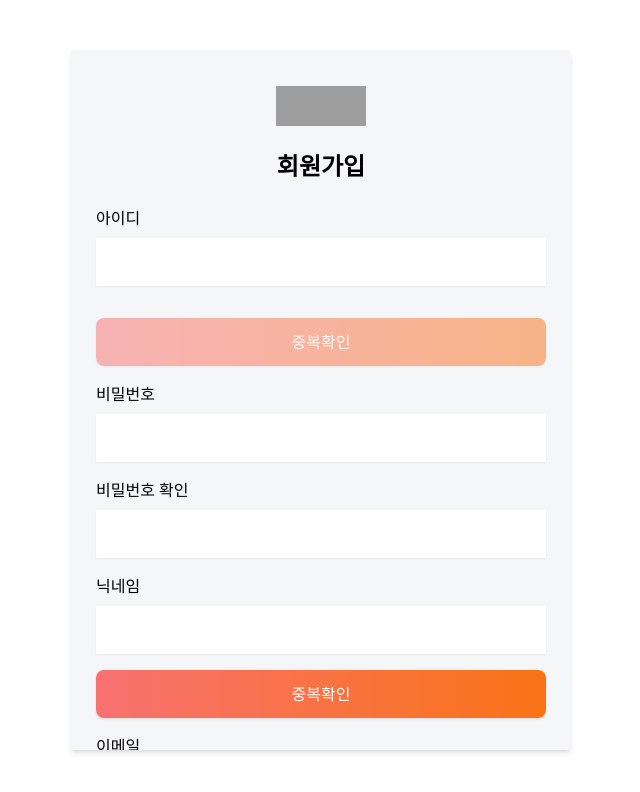
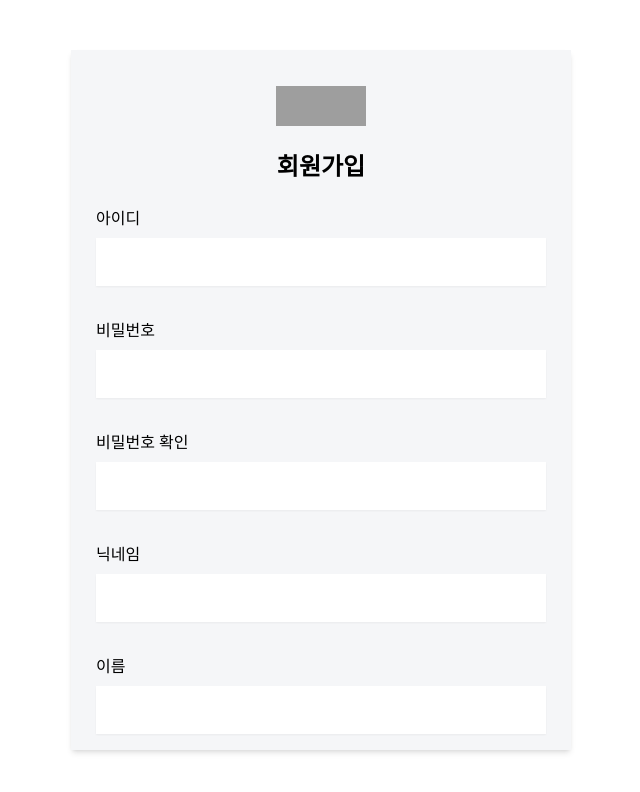
Before and after one commit to rukadeveloper/nexjs-test, a Next.js app: page /join in a window 1280 px wide. Shown: the top 792 px of the page, without its empty margins (319-959 px from the left). Built offline with nearby package versions, Linux system fonts and the light colour scheme; grey boxes are pictures that could not be loaded.

Commit message:
회원가입 진행중

```diff
--- a/src/components/join/Forms.tsx
+++ b/src/components/join/Forms.tsx
@@ -1,46 +1,40 @@
 'use client'
 
 import React, { useEffect, useReducer, useState } from 'react';
-import ReactDOM from 'react-dom';
 import { Input } from '../ui/input'
 import { Label } from '../ui/label'
 import InputWrap from '../shared/layouts/Input/InputWrap'
 import { Button } from '../ui/button';
 import { validate, ValidationRule, validationRules , ValidationRules } from '@/util/validation';
-import Alert from './Alert';
 
-type State = {
-    id: any,
-    idValid: boolean,
-    idValidation: boolean,
-    idError: { [key:string]: string },
-    idValidationError: string,
-    idValidationOpen: boolean,
-    pw: any,
+type States = {
+    id: string,
+    idValid: boolean
+    idError: string,
+    pw: string,
+    pwValid: boolean,
+    pwError: string,
     pwCheck: string,
+    pwCheckValid: boolean,
+    pwCheckError: string,
     nick: string,
+    nickValid: boolean,
+    nickError: string,
     name: string,
+    nameValid: boolean,
+    nameError: string,
     email: string,
     phone: string
 }
 
-type Action = {
-    type: string,
-    val?: string,
-    result?: IdCheckResult
-}
-
-type IdCheckResult = {
-    valid: boolean,
-    message: string
-}
+type Action =
+  | { type: 'UPDATE_ID'; val: string }
+  | { type: 'UPDATE_PW'; val: string }
+  | { type: 'UPDATE_PWCHECK', val: string }
+  | { type: 'UPDATE_NICK', val: string }
+  | { type: 'UPDATE_NAME', val: string }
 
 const isValid = (value: string, rules: ValidationRule[]): boolean => {
-
-    if (!Array.isArray(rules)) {
-      console.error('Rules is not an array:', rules);
-      return false;
-    }
 
     for (const rule of rules) {
         if(!rule.test(value)) {
@@ -48,49 +42,65 @@ const isValid = (value: string, rules: ValidationRule[]): boolean => {
         }
     }
     return true;
-}
+  }
 
-const idChecking = async (value: string) : Promise<IdCheckResult> => {
-    const formData = new FormData();
+const formRules = (password: string): ValidationRules => ({
+  id: [validationRules.required('id'), validationRules.id()],
+  pw: [validationRules.required('pw'), validationRules.minLength(8), validationRules.maxLength(20)],
+  pwCheck: [validationRules.required('pwCheck'), validationRules.pwCheck(password)],
+  nick: [validationRules.required('nick')],
+  name: [validationRules.required('name'),validationRules.minLength(2)]
+});
 
-    if (value) {
-      formData.append('uid', value);
-    }
-    try {
-        const response = await fetch('/api/idCheck',{
-            method: 'POST',
-            body: formData
-        });
-        const data = await response.json();
-        return data;
-    } catch(err) {
-        return {
-            valid: false,
-            message: ''
-        }
-    }
-}
 
-const formRules: ValidationRules = {
-    id: [validationRules.required('id')],
-    pw: [validationRules.required('pw'), validationRules.minLength(8)],
-  };
+const formReducer: React.Reducer<States, Action> = (state, action) => {
+    const rules = formRules(state.pw);
 
-const formReducer: React.Reducer<State, Action> = (state, action) => {
     switch (action.type) {
       case 'UPDATE_ID':
-         const newData = {...state, id: action.val }
-         const isValids = isValid(action.val!, formRules.id)
-         const errors = validate(newData, formRules);
-         return {...newData, idValid: isValids, idError: errors}
-      case 'ID_VALIDATION':
-        return { ...state, idValidation: action.result!.valid, idValidationError: action.result!.message, idValidationOpen: true }
+         if(action.val !== undefined) {
+            return { ...state, id: action.val, idValid: isValid(action.val, rules.id), idError: validate(action.val, rules.id) }
+         }
       case 'UPDATE_PW':
-        return { ...state, pw: action.val };
+        if(action.val !== undefined) {
+          return {
+            ...state,
+            pw: action.val,
+            pwValid: isValid(action.val, rules.pw),
+            pwError: validate(action.val, rules.pw),
+          }
+        }
+      case 'UPDATE_PWCHECK':
+        if(action.val !== undefined) {
+          return {
+            ...state,
+            pwCheck: action.val,
+            pwCheckValid: isValid(action.val, rules.pwCheck),
+            pwCheckError: validate(action.val, rules.pwCheck)
+          }
+        }
+      case 'UPDATE_NICK':
+        if(action.val !== undefined) {
+          return {
+            ...state,
+            nick: action.val,
+            nickValid: isValid(action.val,rules.nick),
+            nickError: validate(action.val, rules.nick)
+          }
+        }
+      case 'UPDATE_NAME':
+        if(action.val !== undefined) {
+          return {
+            ...state,
+            name: action.val,
+            nickValid: isValid(action.val, rules.name),
+            nickError: validate(action.val, rules.name)
+          }
+        }
       default:
         return state;
     }
-  };
+  }
 
 export default function Forms() {
 
@@ -99,14 +109,19 @@ export default function Forms() {
   const [inputState, dispatch] = useReducer(formReducer, {
     id: '',
     idValid: false,
-    idValidation: false,
-    idError: {},
-    idValidationError: '',
-    idValidationOpen: false,
+    idError: '',
     pw: '',
+    pwValid: false,
+    pwError: '',
     pwCheck: '',
+    pwCheckValid: false,
+    pwCheckError: '',
     nick: '',
+    nickValid: false,
+    nickError: '',
     name: '',
+    nameValid: false,
+    nameError: '',
     email: '',
     phone: ''
   });
@@ -119,11 +134,16 @@ export default function Forms() {
     dispatch({ type: 'UPDATE_PW', val: e.target.value })
   }
 
-  const idValidate = async (e: React.MouseEvent<HTMLButtonElement>) => {
-     e.preventDefault();
-     const result: IdCheckResult = await idChecking(inputState.id);
-     dispatch({ type: 'ID_VALIDATION', result });
-     document.body.classList.add('dimmed');
+  const pwCheckChange = (e:React.ChangeEvent<HTMLInputElement>) => {
+    dispatch({ type: 'UPDATE_PWCHECK', val: e.target.value })
+  }
+
+  const nickChange = (e: React.ChangeEvent<HTMLInputElement>) => {
+    dispatch({ type: 'UPDATE_NICK', val: e.target.value })
+  }
+
+  const nameChange = (e: React.ChangeEvent<HTMLInputElement>) => {
+    dispatch({ type: 'UPDATE_NAME', val: e.target.value })
   }
 
   useEffect(() => {
@@ -131,31 +151,32 @@ export default function Forms() {
     if (element) setRootElement(element);
   },[])
 
-  useEffect(()=>{
-    console.log(inputState.idValidationError);
-  },[inputState])
-
   return (
     <form className="w-[450px]">
       <InputWrap>
-        <Button className="mt-4 py-6 rounded-[8px] bg-gradient-to-r from-red-400 to-orange-500 text-base text-white" disabled={!inputState.idValid} onClick={idValidate} >중복확인</Button>
-        {!inputState.idValid && <p className="text-red-800 mt-4 text-center">{inputState.idError.ids}</p>}
+        {!inputState.idValid && <p className="text-red-800 mt-4 text-center">{inputState.idError}</p>}
         <Input type="text" id="uid" className="bg-white p-6 border-none" onChange={idChange} value={inputState.id} />
         <Label htmlFor="uid" className="text-base mb-2">아이디</Label>
-        {rootElement && ReactDOM.createPortal(<Alert errorMessage={inputState.idValidationError} popupOpen={inputState.idValidationOpen} />,rootElement) }
       </InputWrap>
       <InputWrap>
+        {!inputState.pwValid && <p className="text-red-800 mt-4 text-center">{inputState.pwError}</p>}
         <Input type="password" id="upw" className="bg-white p-6 border-none" onChange={pwChange} value={inputState.pw} />
         <Label htmlFor="upw" className="text-base mb-2">비밀번호</Label>
       </InputWrap>
       <InputWrap>
-        <Input type="password" id="upwCheck" className="bg-white p-6 border-none"  />
+        {!inputState.pwCheckValid && <p className="text-red-800 mt-4 text-center">{inputState.pwCheckError}</p>}
+        <Input type="password" id="upwCheck" className="bg-white p-6 border-none" onChange={pwCheckChange} value={inputState.pwCheck} />
         <Label htmlFor="upwCheck" className="text-base mb-2">비밀번호 확인</Label>
       </InputWrap>
       <InputWrap>
-        <Button className="mt-4 py-6 rounded-[8px] bg-gradient-to-r from-red-400 to-orange-500 text-base text-white">중복확인</Button>
-        <Input type="text" id="unickname" className="bg-white p-6 border-none" />
+        {!inputState.nickValid && <p className="text-red-800 mt-4 text-center">{inputState.nickError}</p>}
+        <Input type="text" id="unickname" className="bg-white p-6 border-none" onChange={nickChange} value={inputState.nick} />
         <Label htmlFor="unickname" className="text-base mb-2">닉네임</Label>
+      </InputWrap>
+      <InputWrap>
+        {!inputState.nameValid && <p className="text-red-800 mt-4 text-center">{inputState.nameError}</p>}
+        <Input type="text" id="uname" className="bg-white p-6 border-none" onChange={nameChange} value={inputState.name} />
+        <Label htmlFor="uname" className="text-base mb-2">이름</Label>
       </InputWrap>
       <InputWrap>
         <Input type="text" id="uemail" className="bg-white p-6 border-none" />
--- a/src/util/validation.ts
+++ b/src/util/validation.ts
@@ -1,5 +1,5 @@
 export type ValidationRule = {
-    test: (value: string) => boolean | Promise<any>,
+    test: (value: string) => boolean | Promise<boolean>,
     message: string
 }
 
@@ -7,24 +7,14 @@ export type ValidationRules = {
     [key: string]: ValidationRule[];
   };
 
-export const validate = (values:  { [key: string]: any }, rules: ValidationRules) => {
-
-    const errors: { [key: string]: string } = {};
-
-    Object.keys(rules).forEach((field) => {
-        const fieldRules = rules[field];
-        const value = values[field];
-
-        for(const rule of fieldRules) {
-            if(!rule.test(value)) {
-                errors[field] = rule.message;
-                break;
-            }
+  export const validate = (value: string, rules: ValidationRule[]): string => {
+    for (const rule of rules) {
+        if (!rule.test(value)) {
+            return rule.message;
         }
-    })
-
-    return errors;
-}
+    }
+    return '';
+};
 
 export const validationRules = {
     required: (fieldName: string): ValidationRule => ({
@@ -36,12 +26,21 @@ export const validationRules = {
         message: `최소 ${length}자 이상 입력하세요`
     }),
     maxLength: (length: number): ValidationRule => ({
-        test: (value: string) => value.length <= length,
+        test: (value: string) => value.length < length,
         message: `${length}자 이상 넘으면 안됩니다.`
     }),
-
+    id: () :ValidationRule => ({
+        test: (value:string) => /^[A-Za-z]{1}[A-Za-z0-9_-]{3,19}$/.test(value),
+        message: '아이디의 형식이 맞지 않습니다.'
+    }),
+    pwCheck: (password: string): ValidationRule => (
+        {
+            test: (value: string) => value !== '' && password != '' && value == password,
+            message: '값이 비어있거나, 패스워드와 일치하지 않습니다.'
+        }
+    ),
     email: (): ValidationRule => ({
-        test: (value: string) => /^[^\s@]+@[^\s@]+\.[^\s@]+$/.test(value),
-        message: `이메일 형식에 맞게 작성해주세요.`
+            test: (value: string) => /^[^\s@]+@[^\s@]+\.[^\s@]+$/.test(value),
+            message: `이메일 형식에 맞게 작성해주세요.`
     })
 }
```
